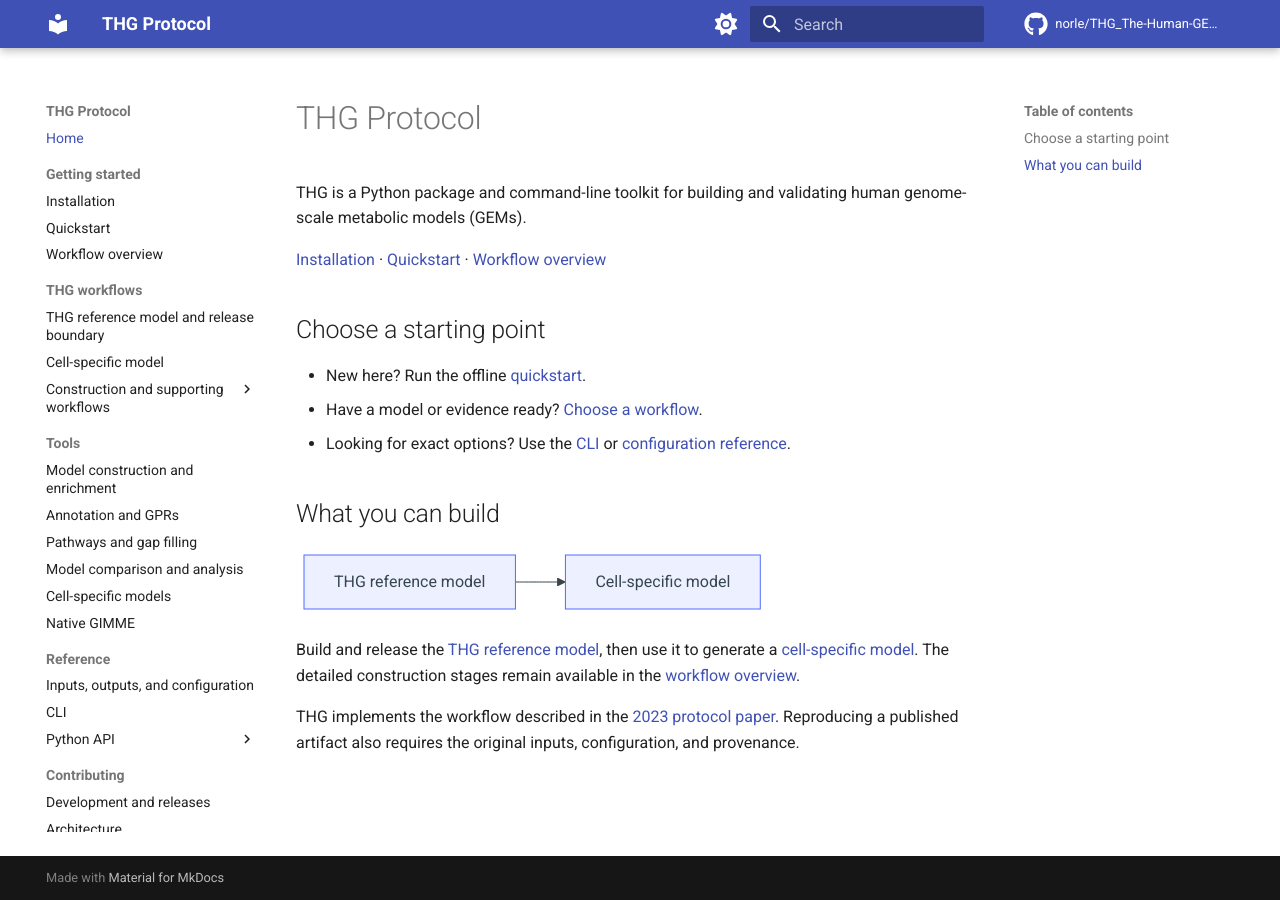
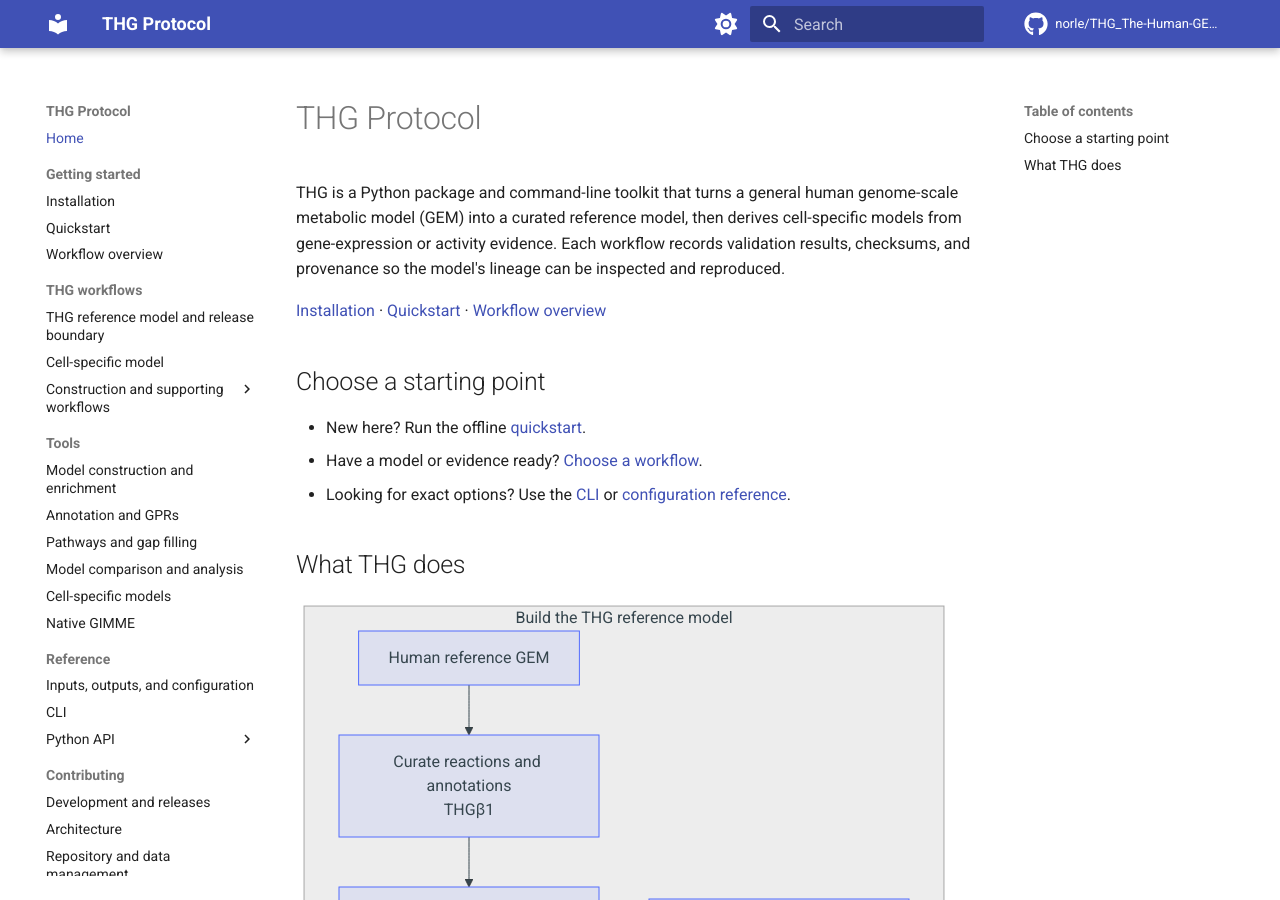
Before and after one commit to norle/THG_The-Human-GEM-protocol-standalone, an MkDocs documentation site: the page built from docs/index.md, in a window 1280 px wide and 900 px high. Built offline with MkDocs 1.6.1 and Material for MkDocs 9.7.7, drawn with Linux system fonts in a browser that asks for light colours; comment, search, counter and statistics services are not loaded; some of the changed text lies outside the part shown.

Commit message:
changed home page

````diff
--- a/docs/index.md
+++ b/docs/index.md
@@ -1,7 +1,10 @@
 # THG Protocol
 
-THG is a Python package and command-line toolkit for building and validating
-human genome-scale metabolic models (GEMs).
+THG is a Python package and command-line toolkit that turns a general human
+genome-scale metabolic model (GEM) into a curated reference model, then derives
+cell-specific models from gene-expression or activity evidence. Each workflow
+records validation results, checksums, and provenance so the model's lineage can
+be inspected and reproduced.
 
 [Installation](installation.md) · [Quickstart](quickstart.md) · [Workflow overview](workflows/index.md)
 
@@ -12,17 +15,39 @@ human genome-scale metabolic models (GEMs).
 - Looking for exact options? Use the [CLI](reference/cli.md) or
   [configuration reference](reference/io-and-config.md).
 
-## What you can build
+## What THG does
 
 ```mermaid
-flowchart LR
-    A[THG reference model] --> B[Cell-specific model]
+flowchart TB
+    subgraph reference[Build the THG reference model]
+        direction LR
+        A[Human reference GEM] --> B[Curate reactions and annotations<br/>THGβ1]
+        B --> C[Expand gene rules and locations<br/>THGβ2]
+        C --> F[Fill metabolic gaps]
+        C -. optional .-> D[Integrate Human Database evidence]
+        E[Human Database reconstruction] --> D
+        D --> F
+        F --> G[Validate and release]
+        G --> H[THG reference model]
+    end
+
+    subgraph context[Build a cell-specific model]
+        direction LR
+        H --> I[Apply expression or activity evidence]
+        I --> J[Reduce, validate, and export]
+        J --> K[Cell-specific model]
+    end
 ```
 
-Build and release the [THG reference model](workflows/final-thg.md), then use
-it to generate a [cell-specific model](workflows/cell-specific.md). The
-detailed construction stages remain available in the
-[workflow overview](workflows/index.md).
+The reference workflow curates model content, expands biological evidence,
+optionally integrates the Human Database, fills network gaps, and applies the
+final validation boundary. The cell-specific workflow preserves that parent
+model while selecting the reactions supported by a tissue or cell's evidence.
+
+See the [workflow overview](workflows/index.md) for the available commands and
+the current release-handoff boundary, or go directly to the
+[cell-specific workflow](workflows/cell-specific.md) when you already have a
+released reference model.
 
 THG implements the workflow described in the [2023 protocol
 paper](https://doi.org/10.3390/bioengineering10050576). Reproducing a published
````
